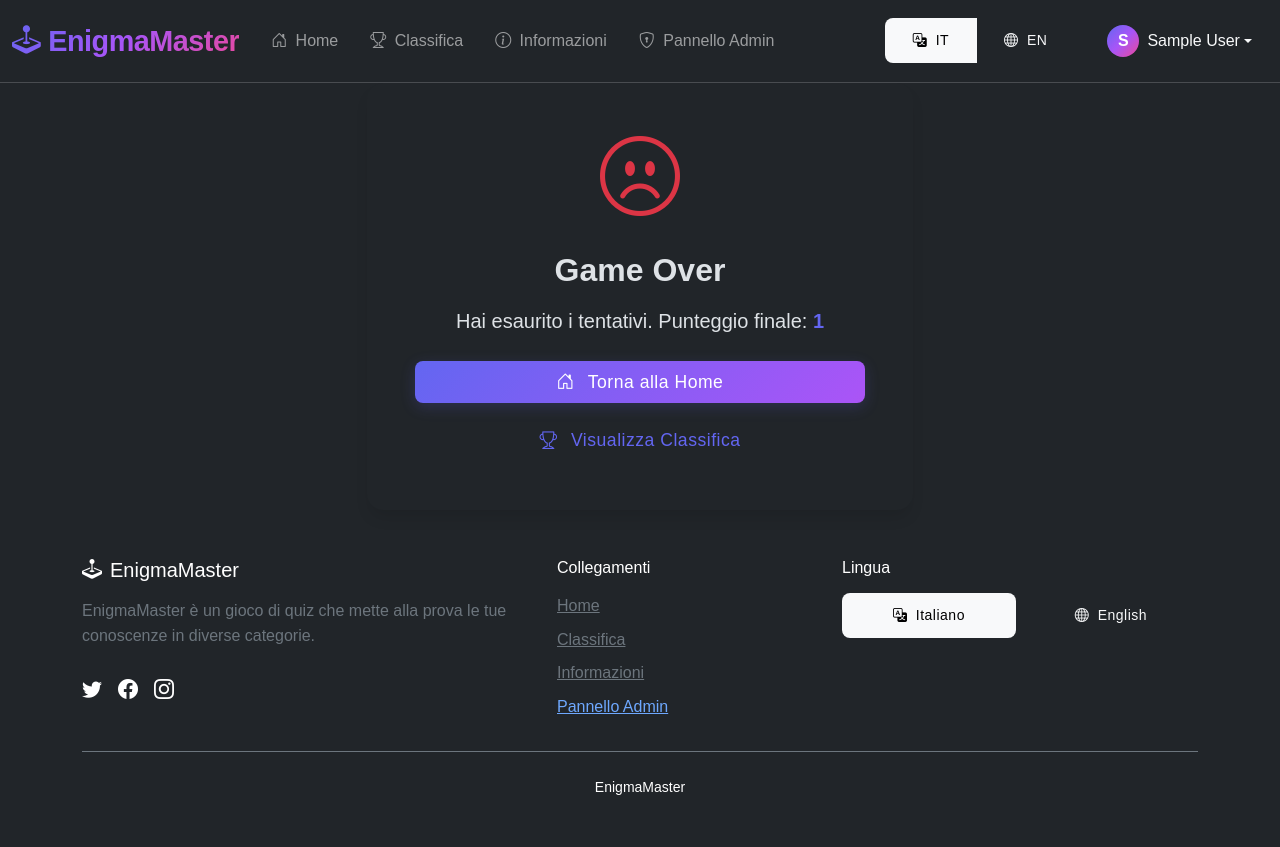
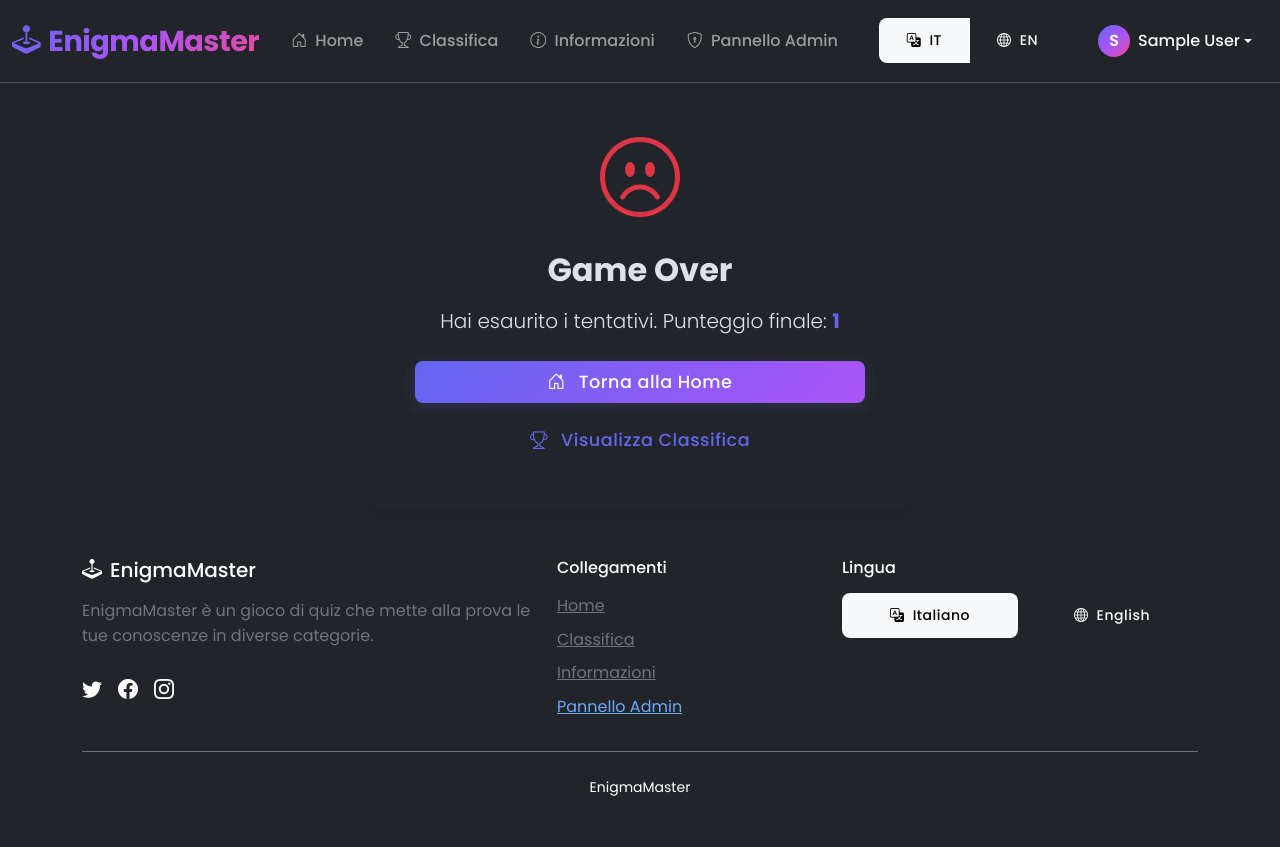
Before and after one commit to MattiaFoglia/EnigmaMaster, a PHP site: page /gameOver.php in a window 1280 px wide. Run offline with PHP 8.4, Linux system fonts and the light colour scheme; the visitor is signed in with stand-in values (Sample User, id 1).

Commit message:
Update gameOver.php

```diff
--- a/gameOver.php
+++ b/gameOver.php
@@ -23,6 +23,7 @@ unset($_SESSION['punteggio'], $_SESSION['tentativi'], $_SESSION['enigma_corrente
     <meta name="viewport" content="width=device-width, initial-scale=1.0">
     <title><?= $lang['game_over'] ?> - EnigmaMaster</title>
     <link href="https://cdn.jsdelivr.net/npm/bootstrap@5.3.2/dist/css/bootstrap.min.css" rel="stylesheet">
+    <link href="https://fonts.googleapis.com/css2?family=Poppins:wght@300;400;500;600;700&display=swap" rel="stylesheet">
     <link rel="stylesheet" href="https://cdn.jsdelivr.net/npm/bootstrap-icons@1.11.1/font/bootstrap-icons.css">
     <link rel="stylesheet" href="./css/style.css">
 </head>
```
